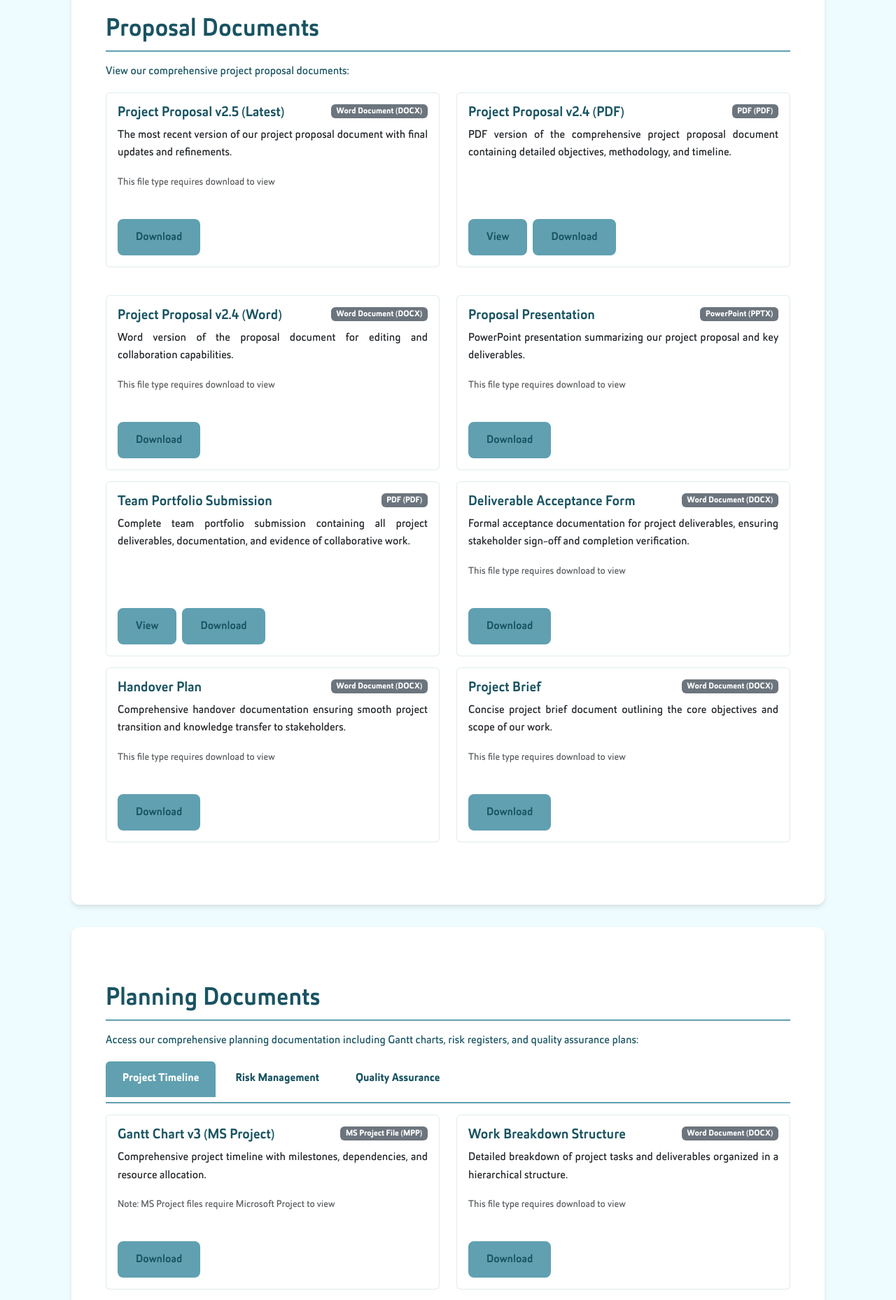
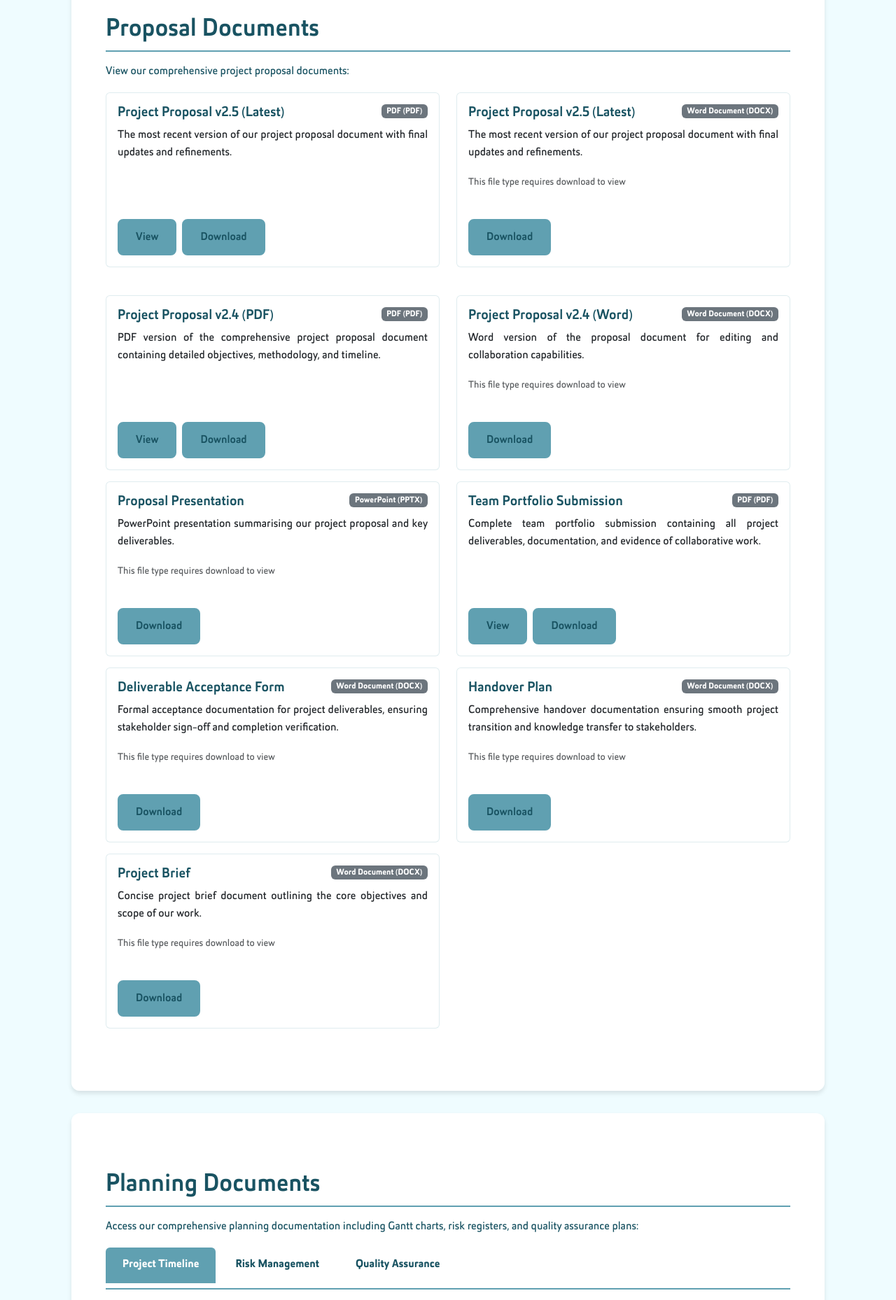
Before and after one commit to Linux-Network-Performance-Evaluation/linux-network-performance-evaluation.github.io, a React (Vite) app: page /planning-control in a window 1280 px wide. Shown: the part 720-2578 px from the top of the page at 70% size. Built offline with nearby package versions, Linux system fonts and the light colour scheme.

Commit message:
Add PDF of Proposal v2.5; Fix v2.4 links; Grammar fixes

```diff
--- a/src/components/PlanningControl.jsx
+++ b/src/components/PlanningControl.jsx
@@ -1,4 +1,4 @@
-import { Container, Row, Col, Card, Tabs, Tab } from "react-bootstrap";
+import { Col, Container, Row, Tab, Tabs } from "react-bootstrap";
 import { DocumentCard } from "./DocumentViewer";
 
 function PlanningControl() {
@@ -29,14 +29,14 @@ function PlanningControl() {
                   <DocumentCard
                     title="Project Proposal v2.5 (Latest)"
                     description="The most recent version of our project proposal document with final updates and refinements."
-                    documentPath="/Portfolio/02-Planning-and-Control/Proposal/Proposal-Document/Proposal_v2.5.docx"
+                    documentPath="/Portfolio/02-Planning-and-Control/Proposal/Proposal-Document/Proposal_v2.5.pdf"
                   />
                 </Col>
                 <Col md={6} className="mb-3">
                   <DocumentCard
-                    title="Project Proposal v2.4 (PDF)"
-                    description="PDF version of the comprehensive project proposal document containing detailed objectives, methodology, and timeline."
-                    documentPath="/Portfolio/02-Planning-and-Control/Proposal/Proposal-Document/Proposal_v2.4.pdf"
+                    title="Project Proposal v2.5 (Latest)"
+                    description="The most recent version of our project proposal document with final updates and refinements."
+                    documentPath="/Portfolio/02-Planning-and-Control/Proposal/Proposal-Document/Proposal_v2.5.docx"
                   />
                 </Col>
               </Row>
@@ -44,15 +44,22 @@ function PlanningControl() {
               <Row className="mb-4">
                 <Col md={6} className="mb-3">
                   <DocumentCard
+                    title="Project Proposal v2.4 (PDF)"
+                    description="PDF version of the comprehensive project proposal document containing detailed objectives, methodology, and timeline."
+                    documentPath="/Portfolio/02-Planning-and-Control/Proposal/Proposal-Document/Version-History/Proposal_v2.4.pdf"
+                  />
+                </Col>
+                <Col md={6} className="mb-3">
+                  <DocumentCard
                     title="Project Proposal v2.4 (Word)"
                     description="Word version of the proposal document for editing and collaboration capabilities."
-                    documentPath="/Portfolio/02-Planning-and-Control/Proposal/Proposal-Document/Proposal_v2.4.docx"
+                    documentPath="/Portfolio/02-Planning-and-Control/Proposal/Proposal-Document/Version-History/Proposal_v2.4.docx"
                   />
                 </Col>
                 <Col md={6} className="mb-3">
                   <DocumentCard
                     title="Proposal Presentation"
-                    description="PowerPoint presentation summarizing our project proposal and key deliverables."
+                    description="PowerPoint presentation summarising our project proposal and key deliverables."
                     documentPath="/Portfolio/02-Planning-and-Control/Proposal/Proposal-Presentation/Proposal Powerpoint.pptx"
                   />
                 </Col>
@@ -111,7 +118,7 @@ function PlanningControl() {
                     <Col md={6} className="mb-3">
                       <DocumentCard
                         title="Work Breakdown Structure"
-                        description="Detailed breakdown of project tasks and deliverables organized in a hierarchical structure."
+                        description="Detailed breakdown of project tasks and deliverables organised in a hierarchical structure."
                         documentPath="/Portfolio/02-Planning-and-Control/Proposal/Planning-Documents/Current/08. Work Breakdown Structure v3.1.docx"
                       />
                     </Col>
@@ -208,7 +215,7 @@ function PlanningControl() {
                 <Col md={6} className="mb-3">
                   <DocumentCard
                     title="Status Report Presentation"
-                    description="PowerPoint presentation summarizing mid-term project status, key findings, and next steps."
+                    description="PowerPoint presentation summarising mid-term project status, key findings, and next steps."
                     documentPath="/Portfolio/02-Planning-and-Control/Mid-Term Review/Status Report.pptx"
                   />
                 </Col>
@@ -286,7 +293,7 @@ function PlanningControl() {
                     <Col md={6} className="mb-3">
                       <DocumentCard
                         title="Project Charter"
-                        description="Formal project authorization document defining objectives, scope, and authority."
+                        description="Formal project authorisation document defining objectives, scope, and authority."
                         documentPath="/Portfolio/02-Planning-and-Control/Proposal/Planning-Documents/Version-History/v1.0-Initial-Proposal/10. Project Charter.docx"
                       />
                     </Col>
```
